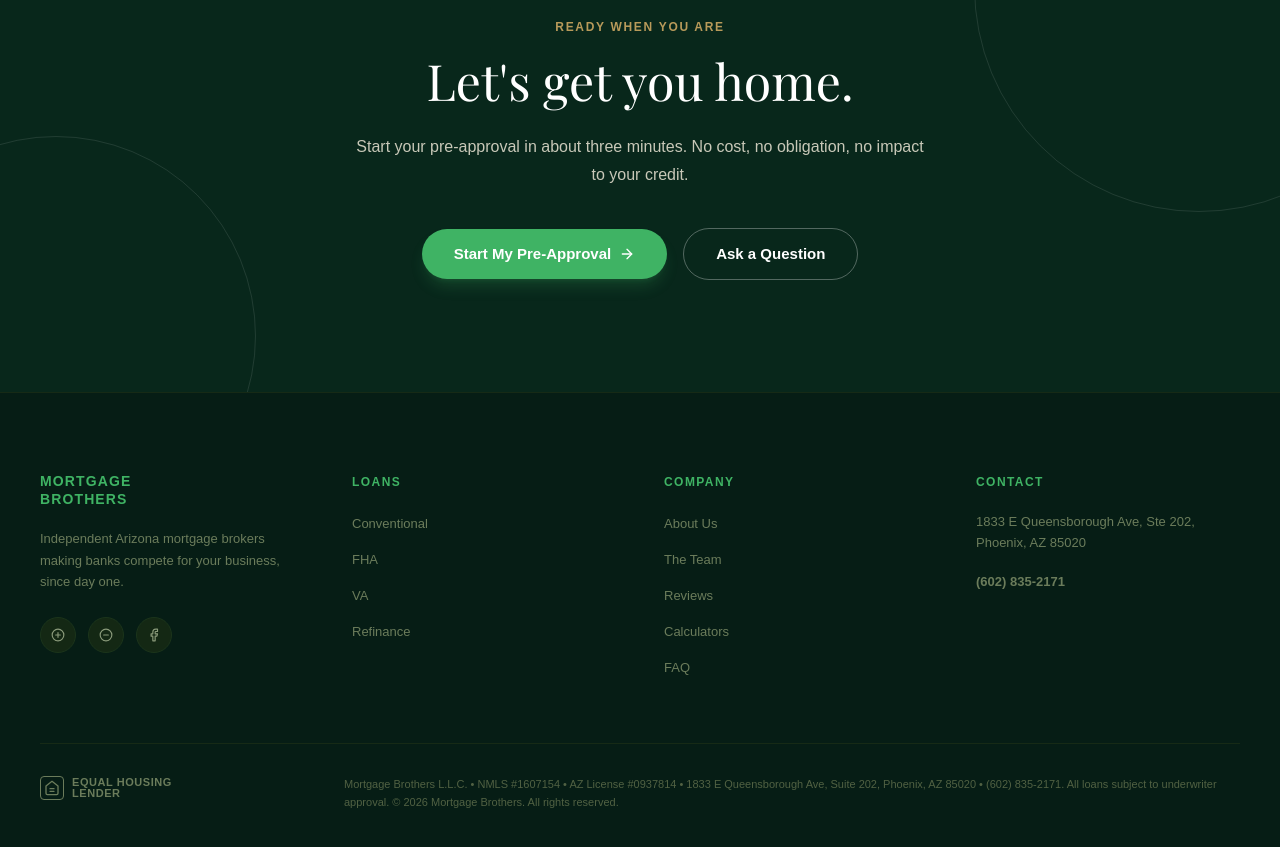
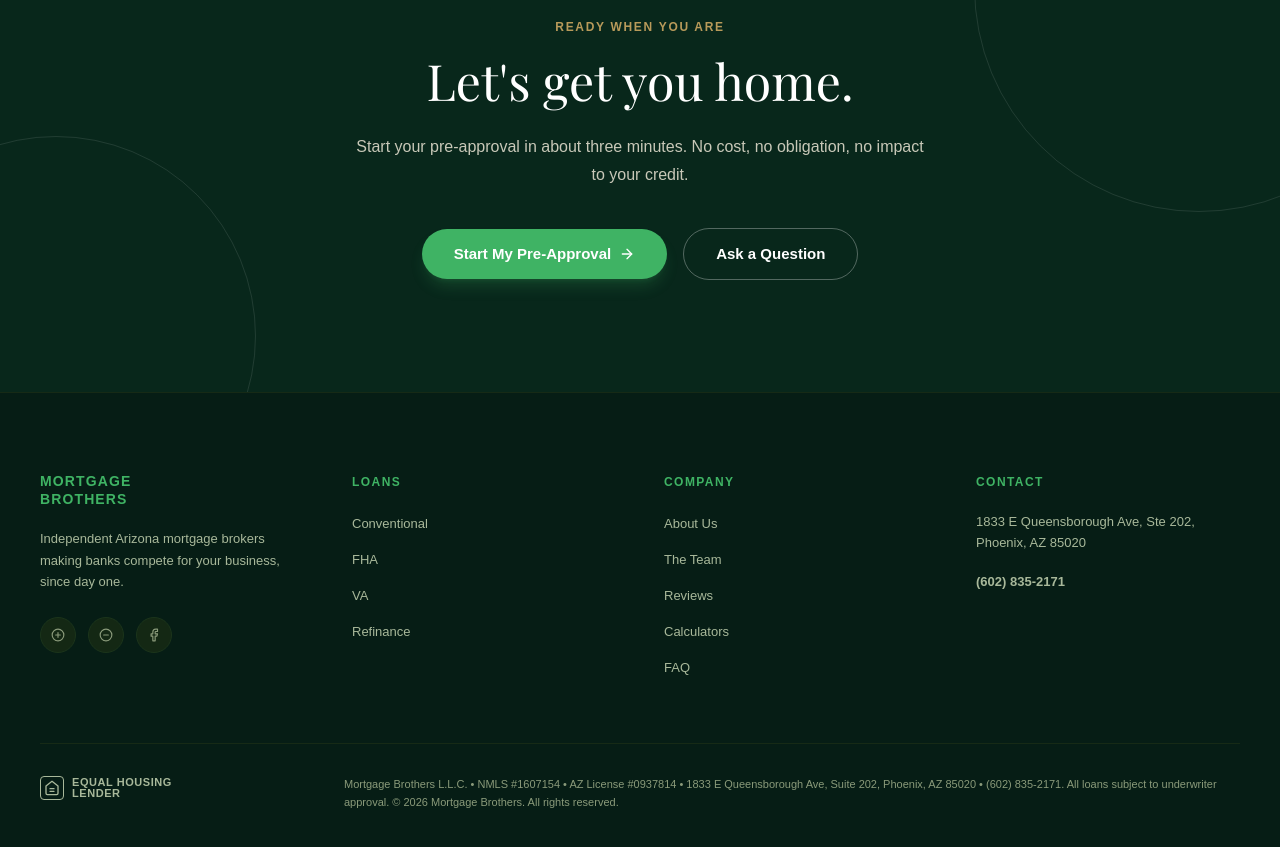
Before and after one commit to giprish/Mortgage-Brothers, a Next.js app: page / in a window 1280 px wide. Shown: the part 3170-4017 px from the top of the page. Built offline with nearby package versions, Linux system fonts and the light colour scheme.

Commit message:
add text color

```diff
--- a/app/component/Footer.tsx
+++ b/app/component/Footer.tsx
@@ -16,7 +16,7 @@ const Footer = () => {
                 BROTHERS
               </span>
             </div>
-            <p className="text-[#6b7c5b] text-[13px] leading-[1.65] mb-6 max-w-[280px]">
+            <p className="text-[#a8b89a] text-[13px] leading-[1.65] mb-6 max-w-[280px]">
               Independent Arizona mortgage brokers making banks compete for your business, since day one.
             </p>
             {/* Social Icons */}
@@ -97,7 +97,7 @@ const Footer = () => {
                 <li key={item}>
                   <a
                     href={`/loan-programs#${item.toLowerCase()}`}
-                    className="text-[#6b7c5b] hover:text-white text-[13px] transition-colors duration-200"
+                    className="text-[#a8b89a] hover:text-white text-[13px] transition-colors duration-200"
                   >
                     {item}
                   </a>
@@ -122,7 +122,7 @@ const Footer = () => {
                   <li key={item}>
                     <a
                       href={href}
-                      className="text-[#6b7c5b] hover:text-white text-[13px] transition-colors duration-200"
+                      className="text-[#a8b89a] hover:text-white text-[13px] transition-colors duration-200"
                     >
                       {item}
                     </a>
@@ -137,12 +137,12 @@ const Footer = () => {
             <h4 className="text-[#3fb364] text-[12px] font-semibold tracking-[0.12em] uppercase mb-5">
               Contact
             </h4>
-            <p className="text-[#6b7c5b] text-[13px] leading-relaxed mb-4 max-w-[240px]">
+            <p className="text-[#a8b89a] text-[13px] leading-relaxed mb-4 max-w-[240px]">
               1833 E Queensborough Ave, Ste 202, Phoenix, AZ 85020
             </p>
             <a
               href="tel:6028352171"
-              className="text-[#6b7c5b] hover:text-white text-[13px] font-semibold transition-colors duration-200"
+              className="text-[#a8b89a] hover:text-white text-[13px] font-semibold transition-colors duration-200"
             >
               (602) 835-2171
             </a>
@@ -157,12 +157,12 @@ const Footer = () => {
           {/* Equal Housing Lender */}
           <div className="flex items-center gap-2 flex-shrink-0">
             {/* Equal Housing Icon */}
-            <div className="w-6 h-6 border border-[#6b7c5b] flex items-center justify-center rounded-sm p-0.5" aria-hidden="true">
+            <div className="w-6 h-6 border border-[#a8b89a] flex items-center justify-center rounded-sm p-0.5" aria-hidden="true">
               <svg
                 xmlns="http://www.w3.org/2000/svg"
                 viewBox="0 0 24 24"
                 fill="none"
-                stroke="#6b7c5b"
+                stroke="#a8b89a"
                 strokeWidth="2"
                 strokeLinecap="round"
                 strokeLinejoin="round"
@@ -173,14 +173,14 @@ const Footer = () => {
                 <line x1="9" y1="17" x2="15" y2="17" />
               </svg>
             </div>
-            <span className="text-[#6b7c5b] text-[11px] font-semibold uppercase tracking-wider leading-none">
+            <span className="text-[#a8b89a] text-[11px] font-semibold uppercase tracking-wider leading-none">
               Equal Housing<br />Lender
             </span>
           </div>
 
           {/* Disclaimers & Licensing */}
           <div className="flex-1 max-w-4xl lg:ml-8">
-            <p className="text-[#516143] text-[11px] leading-[1.6]">
+            <p className="text-[#8a9a7a] text-[11px] leading-[1.6]">
               Mortgage Brothers L.L.C. &bull; NMLS #1607154 &bull; AZ License #0937814 &bull; 1833 E Queensborough Ave, Suite 202, Phoenix, AZ 85020 &bull; (602) 835-2171. All loans subject to underwriter approval. &copy; 2026 Mortgage Brothers. All rights reserved.
             </p>
           </div>
```
